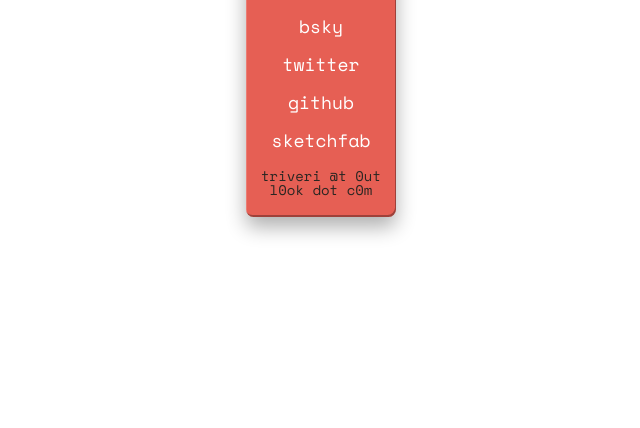
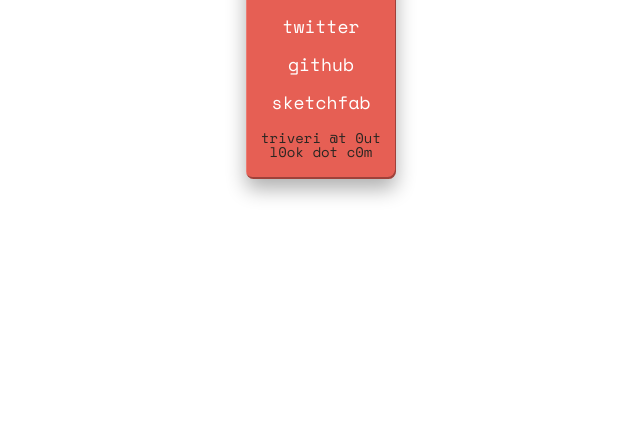
Before and after one commit to trev3d/trev3d.github.io, a plain HTML site: page resources/nav.html in a window 1280 px wide. Shown: the part 372-800 px from the top of the page, without its empty margins (319-959 px from the left). Drawn offline with Linux system fonts and the light colour scheme.

Commit message:
remove old website and bsky

```diff
--- a/resources/nav.html
+++ b/resources/nav.html
@@ -20,8 +20,6 @@
 			</ul>
 
 			<ul style="font-size:18px; padding-top:20px;">
-				<li><a href="https://bsky.app/profile/trev3d.com" target="_blank" rel="noopener noreferrer">
-					bsky</a>
 				<li><a href="https://twitter.com/trev3d" target="_blank" rel="noopener noreferrer">
 					twitter</a>
 				<li><a href="https://github.com/trev3d" target="_blank" rel="noopener noreferrer">
```
Also changed, not shown: more.html (+0 -3 lines).
